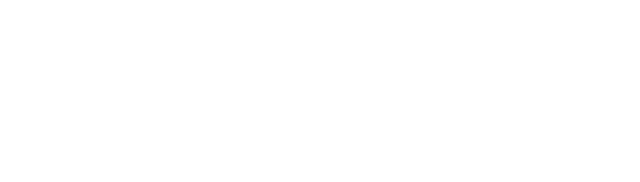
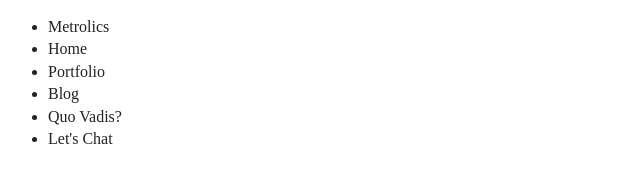
Before and after one commit to MaiCrespo/MetrolicsTeam, a plain HTML site: page index.html in a window 1280 px wide. Shown: the whole page, without its empty margins (0-640 px from the left). Drawn offline with Linux system fonts and the light colour scheme.

Commit message:
Adding basic header elements to html structure

```diff
--- a/index.html
+++ b/index.html
@@ -1,5 +1,5 @@
 <!doctype html>
-<html class="no-js" lang="EN">
+<html class="no-js" lang="om">
 
 <head>
   <meta charset="utf-8">
@@ -23,7 +23,28 @@
 
 <body>
 <header>
-
+  <nav>
+    <ul>
+      <li>
+        <a>Metrolics</a>
+      </li>
+      <li>
+        <a>Home</a>
+      </li>
+      <li>
+        <a>Portfolio</a>
+      </li>
+      <li>
+        <a>Blog</a>
+      </li>
+      <li>
+        <a>Quo Vadis?</a>
+      </li>
+      <li>
+        <a>Let's Chat</a>
+      </li>
+    </ul>
+  </nav>
 </header>
 
 <main>
```
